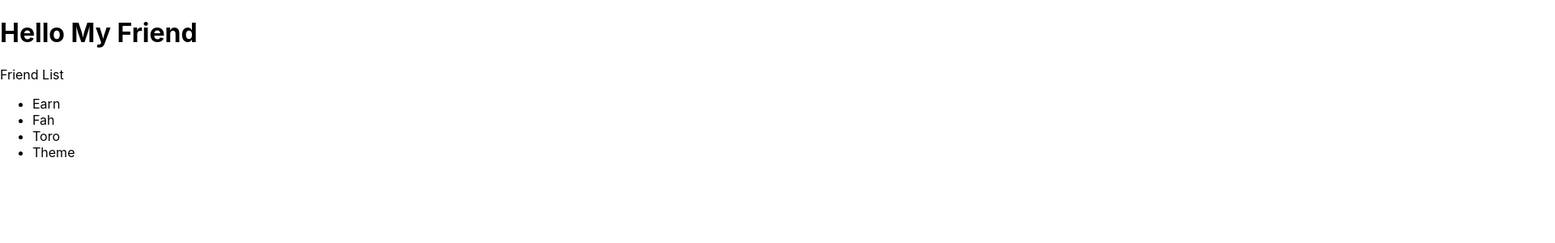
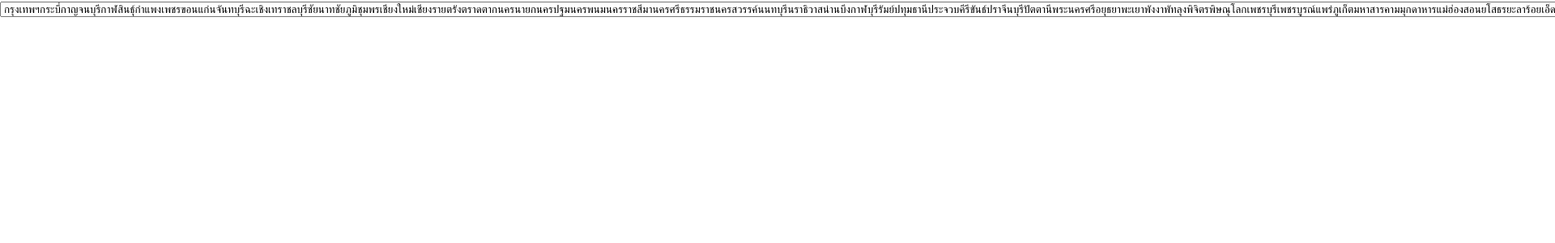
Before and after one commit to RozuRoseMary/my-app, a React (Create React App) app: page / in a window 1280 px wide. Shown: the top 300 px of the page at 81% size, 1920 px wide, since content can reach past the window. Built offline with nearby package versions, Linux system fonts and the light colour scheme.

Commit message:
provinces select WIP

```diff
--- a/src/App.js
+++ b/src/App.js
@@ -1,17 +1,171 @@
 import logo from "./logo.svg";
 import "./App.css";
+
+const provincesTH = [
+  "กรุงเทพฯ",
+  "กระบี่",
+  "กาญจนบุรี",
+  "กาฬสินธุ์",
+  "กำแพงเพชร",
+  "ขอนแก่น",
+  "จันทบุรี",
+  "ฉะเชิงเทรา",
+  "ชลบุรี",
+  "ชัยนาท",
+  "ชัยภูมิ",
+  "ชุมพร",
+  "เชียงใหม่",
+  "เชียงราย",
+  "ตรัง",
+  "ตราด",
+  "ตาก",
+  "นครนายก",
+  "นครปฐม",
+  "นครพนม",
+  "นครราชสีมา",
+  "นครศรีธรรมราช",
+  "นครสวรรค์",
+  "นนทบุรี",
+  "นราธิวาส",
+  "น่าน",
+  "บึงกาฬ",
+  "บุรีรัมย์",
+  "ปทุมธานี",
+  "ประจวบคีรีขันธ์",
+  "ปราจีนบุรี",
+  "ปัตตานี",
+  "พระนครศรีอยุธยา",
+  "พะเยา",
+  "พังงา",
+  "พัทลุง",
+  "พิจิตร",
+  "พิษณุโลก",
+  "เพชรบุรี",
+  "เพชรบูรณ์",
+  "แพร่",
+  "ภูเก็ต",
+  "มหาสารคาม",
+  "มุกดาหาร",
+  "แม่ฮ่องสอน",
+  "ยโสธร",
+  "ยะลา",
+  "ร้อยเอ็ด",
+  "ระนอง",
+  "ระยอง",
+  "ราชบุรี",
+  "ลพบุรี",
+  "ลำปาง",
+  "ลำพูน",
+  "เลย",
+  "ศรีสะเกษ",
+  "สกลนคร",
+  "สงขลา",
+  "สตูล",
+  "สมุทรปราการ",
+  "สมุทรสงคราม",
+  "สมุทรสาคร",
+  "สระแก้ว",
+  "สระบุรี",
+  "สิงห์บุรี",
+  "สุโขทัย",
+  "สุพรรณบุรี",
+  "สุราษฎร์ธานี",
+  "สุรินทร์",
+  "หนองคาย",
+  "หนองบัวลำภู",
+  "อ่างทอง",
+  "อำนาจเจริญ",
+  "อุดรธานี",
+  "อุตรดิตถ์",
+  "อุทัยธานี",
+  "อุบลราชธานี",
+];
+var province_th_map = {
+  krabi: "กระบี่",
+  bangkok: "กรุงเทพมหานคร",
+  kanchanaburi: "กาญจนบุรี",
+  kalasin: "กาฬสินธุ์",
+  kamphaengphet: "กำแพงเพชร",
+  khonkaen: "ขอนแก่น",
+  chanthaburi: "จันทบุรี",
+  chachoengsao: "ฉะเชิงเทรา",
+  chonburi: "ชลบุรี",
+  chainat: "ชัยนาท",
+  chaiyaphum: "ชัยภูมิ",
+  chumphon: "ชุมพร",
+  chiangrai: "เชียงราย",
+  chiangmai: "เชียงใหม่",
+  trang: "ตรัง",
+  trat: "ตราด",
+  tak: "ตาก",
+  nakhonnayok: "นครนายก",
+  nakhonpathom: "นครปฐม",
+  nakhonphanom: "นครพนม",
+  nakhonratchasima: "นครราชสีมา",
+  nakhonsithammarat: "นครศรีธรรมราช",
+  nakhonsawan: "นครสวรรค์",
+  nonthaburi: "นนทบุรี",
+  narathiwat: "นราธิวาส",
+  nan: "น่าน",
+  buriram: "บุรีรัมย์",
+  pathumthani: "ปทุมธานี",
+  prachuapkhirikhan: "ประจวบคีรีขันธ์",
+  prachinburi: "ปราจีนบุรี",
+  pattani: "ปัตตานี",
+  ayutthaya: "พระนครศรีอยุธยา",
+  phayao: "พะเยา",
+  phangnga: "พังงา",
+  phatthalung: "พัทลุง",
+  phichit: "พิจิตร",
+  phitsanulok: "พิษณุโลก",
+  phetchaburi: "เพชรบุรี",
+  phetchabun: "เพชรบูรณ์",
+  phrae: "แพร่",
+  phuket: "ภูเก็ต",
+  mahasarakham: "มหาสารคาม",
+  mukdahan: "มุกดาหาร",
+  maehongson: "แม่ฮ่องสอน",
+  yasothon: "ยโสธร",
+  yala: "ยะลา",
+  roiet: "ร้อยเอ็ด",
+  ranong: "ระนอง",
+  rayong: "ระยอง",
+  ratchaburi: "ราชบุรี",
+  lopburi: "ลพบุรี",
+  loei: "เลย",
+  lampang: "ลำปาง",
+  lamphun: "ลำพูน",
+  sisaket: "ศรีสะเกษ",
+  sakonnakhon: "สกลนคร",
+  songkhla: "สงขลา",
+  satun: "สตูล",
+  samutprakan: "สมุทรปราการ",
+  samutsongkhram: "สมุทรสงคราม",
+  samutsakhon: "สมุทรสาคร",
+  sakaeo: "สระแก้ว",
+  saraburi: "สระบุรี",
+  singburi: "สิงห์บุรี",
+  sukhothai: "สุโขทัย",
+  suphanburi: "สุพรรณบุรี",
+  suratthani: "สุราษฎร์ธานี",
+  surin: "สุรินทร์",
+  nongkhai: "หนองคาย",
+  nongbualamphu: "หนองบัวลำภู",
+  angthong: "อ่างทอง",
+  amnatcharoen: "อำนาจเจริญ",
+  udonthani: "อุดรธานี",
+  uttaradit: "อุตรดิตถ์",
+  uthaithani: "อุทัยธานี",
+  ubonratchathani: "อุบลราชธานี",
+  betong: "เบตง",
+};
 
 function App() {
   return (
     <div className="App">
-      <h1>Hello My Friend</h1>
-      <p>Friend List</p>
-      <ul>
-        <li>Earn</li>
-        <li>Fah</li>
-        <li>Toro</li>
-        <li>Theme</li>
-      </ul>
+      <select name="provinces" id="provinces">
+        <option value="">{provincesTH}</option>
+      </select>
     </div>
   );
 }
```
